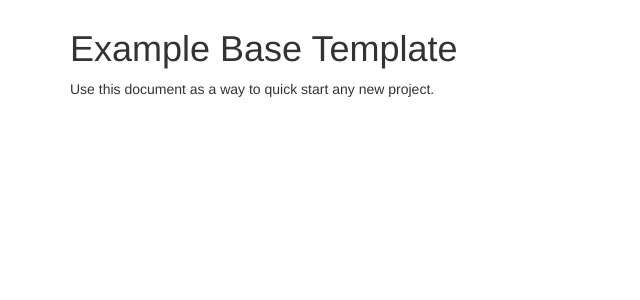
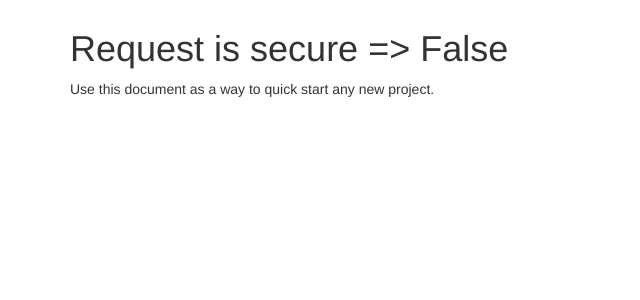
Before and after one commit to muminoff/oh-my-wallet, a Django app: page / in a window 1280 px wide. Shown: the part 51-351 px from the top of the page, without its empty margins (0-640 px from the left). Run offline with Django 3.2, Linux system fonts and the light colour scheme; some libraries are stand-ins or nearby versions.

Commit message:
Test is_secure for https connection

```diff
--- a/templates/base.html
+++ b/templates/base.html
@@ -53,7 +53,7 @@
 
     <div class="container">
 
-      <h1>{% block page_title %}Example Base Template{% endblock page_title %}</h1>
+        <h1>{% block page_title %}Request is secure => {{ request.is_secure }}{% endblock page_title %}</h1>
 
       {% block content %}
         <p>Use this document as a way to quick start any new project.</p>
```
